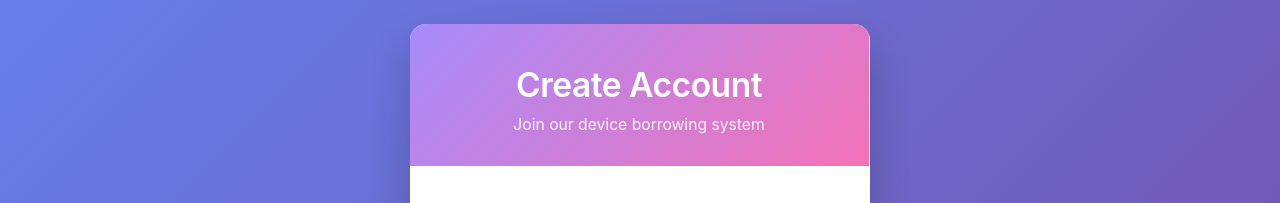
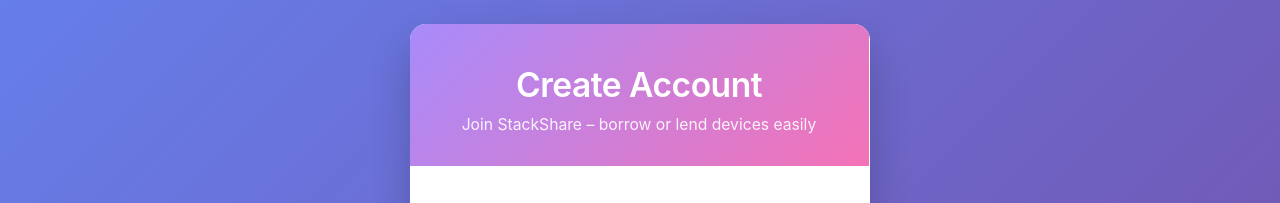
Before and after one commit to tasniamaha/StackShare_rdbms, a React (Create React App) app in the folder frontend/frontend/src/: page /register in a window 1280 px wide. Shown: the top 203 px of the page. Built offline with nearby package versions, Linux system fonts and the light colour scheme; the HTML template or start-up script is replaced by a standard one.

Commit message:
Refactor registration process and update messages

```diff
--- a/frontend/frontend/src/components/auth/Register.js
+++ b/frontend/frontend/src/components/auth/Register.js
@@ -4,7 +4,7 @@
 import apiClient from '../api/apiClient';
 import { saveAuth } from '../utils/authStorage';
 
-import './Register.css';   // ← create this file next to Register.js
+import './Register.css';
 
 const Register = () => {
   const navigate = useNavigate();
@@ -48,10 +48,10 @@
     setLoading(true);
 
     try {
-      // 1. Register
+      // 1. Register new user
       await apiClient.post('/auth/register', form);
 
-      // 2. Auto-login right after
+      // 2. Automatically log in right after registration
       const loginRes = await apiClient.post('/auth/login', {
         student_email: form.student_email,
         password: form.password,
@@ -60,27 +60,31 @@
       const { token, user } = loginRes.data;
 
       if (!token || !user) {
-        throw new Error('Login failed after registration');
+        throw new Error('Auto-login failed after registration');
       }
 
-      // 3. Save auth data
+      // 3. Save token + user data
       saveAuth(token, user);
 
-      // 4. Redirect (you can adjust paths later)
-      // Currently your backend does not send role → using fallback
+      // ───────────────────────────────────────────────────────────────
+      // Temporary solution: everyone goes to Borrower Dashboard after registration
       navigate('/dashboard');
 
-      // If you add role later in the login response:
-      // if (user.role === 'owner' || user.role === 'admin') {
+      // When you add role support in the backend login response, replace the line above with:
+      //
+      // const role = user.role;
+      // if (role === 'owner' || role === 'admin') {
       //   navigate('/owner/dashboard');
       // } else {
-      //   navigate('/borrower/dashboard');
+      //   navigate('/dashboard');
       // }
+      // ───────────────────────────────────────────────────────────────
+
     } catch (err) {
       const msg = err.response?.data?.message || '';
 
-      if (msg.includes('already registered')) {
-        setError('This email or student ID is already in use.');
+      if (msg.includes('already registered') || msg.includes('already in use')) {
+        setError('This email or student ID is already registered.');
       } else if (msg) {
         setError(msg);
       } else {
@@ -96,7 +100,7 @@
       <div className="register-card">
         <div className="register-header">
           <h1>Create Account</h1>
-          <p>Join our device borrowing system</p>
+          <p>Join StackShare – borrow or lend devices easily</p>
         </div>
 
         {error && <div className="error-alert">{error}</div>}
```
